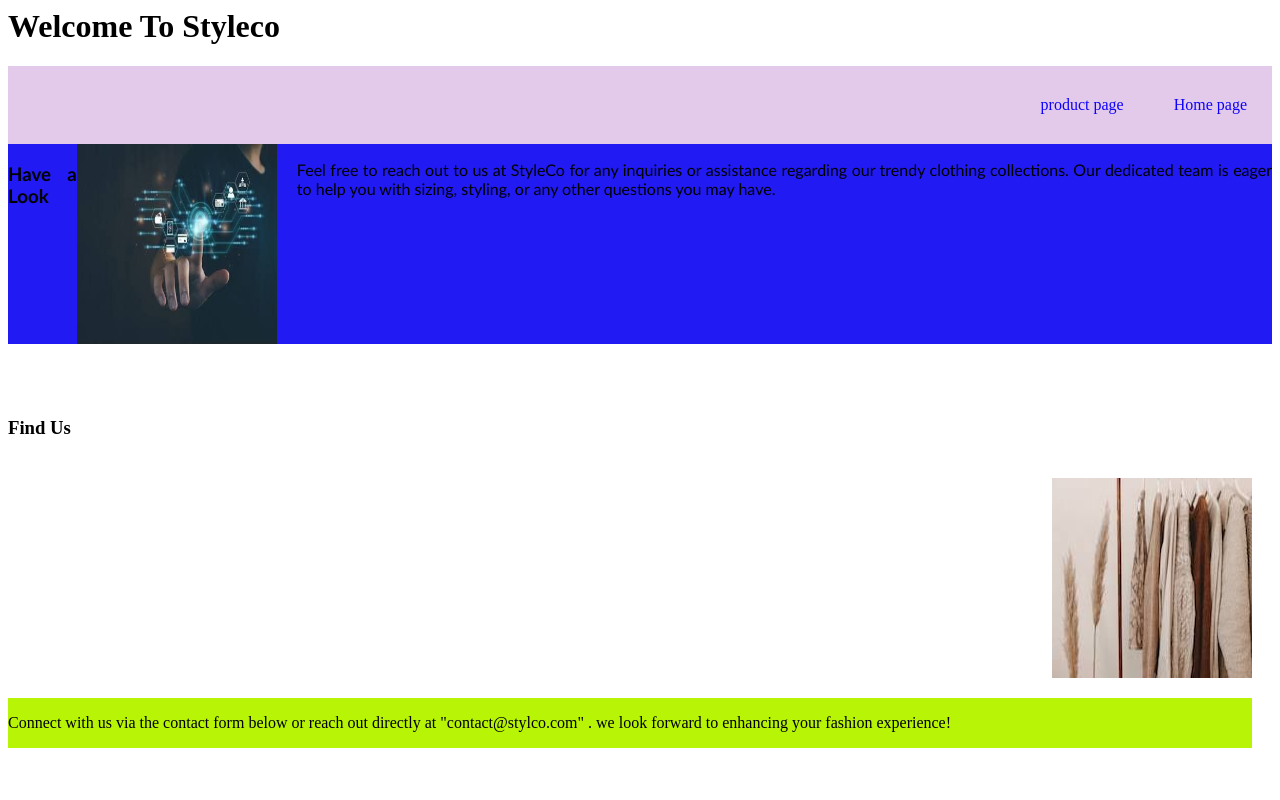
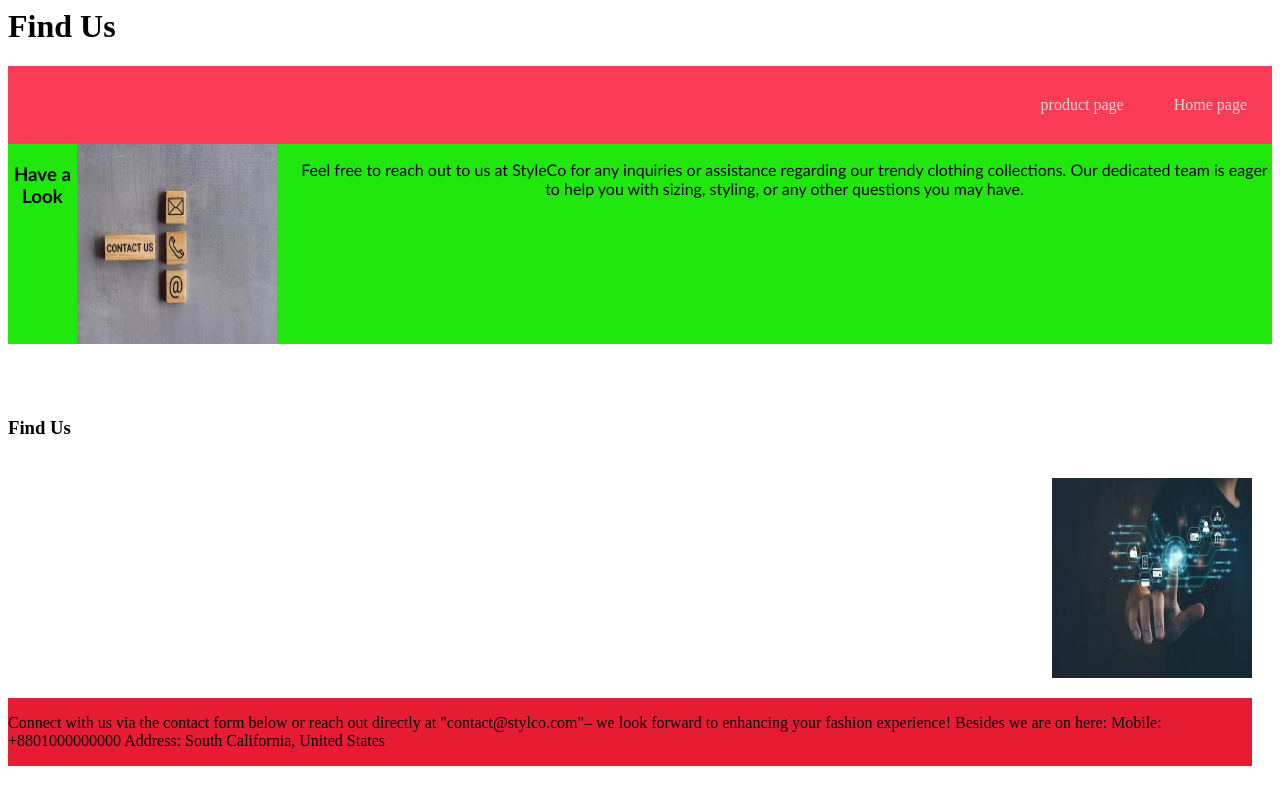
Before and after one commit to Saykafarha/MIdpractical, a plain HTML site: page index3.html in a window 1280 px wide. Drawn offline with Linux system fonts and the light colour scheme.

Commit message:
midpractical

```diff
--- a/index3.html
+++ b/index3.html
@@ -7,7 +7,7 @@
         <link rel="stylesheet" href="style3.css">
     </head>
     <body>
-        <h1>Welcome To Styleco</h1>
+        <h1>Find Us</h1>
         <div class="navbar">
             <a href="index1.html">Home page</a>
             <a href="index2.html">product page</a>
@@ -16,9 +16,9 @@
 
           <div class="content">
           <h3>Have a Look</h3>
-          <a href="https://unsplash.com/s/photos/explore-the-world">
-          <img src="contac2.jpg" alt="HTML5 Icon" width="200px" height="200px" style="margin-right: 20px">
-          </a>
+
+          <img src="contac1.jpg" alt="HTML5 Icon" width="200px" height="200px" style="margin-right: 20px">
+
 
 
           <br> <br> <br>
@@ -30,12 +30,15 @@
         <div class="content2">
             <h3>Find Us</h3>
             <div class="image-container">
-                <a href="https://www.britannica.com/topic/tourism">
-                <img src="styleco2.jpg" alt="hitman image" width="200px" height="200px">
-                </a>
+                  <img src="contac2.jpg" alt="hitman image" width="200px" height="200px">
+
             </div>
             <div class="text-container">
-                <p> Connect with us via the contact form below or reach out directly at "contact@stylco.com" . we look forward to enhancing your fashion experience!</p>
+                <p>Connect with us via the contact form below or reach out directly at "contact@stylco.com"– we look forward to enhancing your fashion experience!
+
+                    Besides we are on here:
+                    Mobile: +8801000000000
+                    Address: South California, United States </p>
 
             </div>
         </div>
--- a/style2.css
+++ b/style2.css
@@ -1,13 +1,13 @@
 .navbar {
     overflow: hidden;
-    background-color: rgb(227, 202, 234);
+    background-color: #faf333df;
   }
 
 
   .navbar a {
     float: right;
     display: block;
-    color: rgb(15, 2, 253);
+    color: rgba(188, 11, 215, 0.833);
     text-align: center;
     padding: 30px 25px;
     text-decoration: none;
@@ -19,7 +19,7 @@
   }
 
   .navbar a:hover {
-    background-color: #d5ff01;
+    background-color: #ab189acf;
     color: rgba(213, 75, 151, 0.052);
   }
   .content{
@@ -27,18 +27,18 @@
     font-size: medium;
     display: flex;
     border: 1px;
-    background-color: rgba(33, 26, 243, 0.996);
+    background-color: rgba(205, 9, 189, 0.541);
     text-align: justify;
 
   }
   .text-container {
     display: grid;
-    background-color:rgb(184, 244, 5);
+    background-color:rgba(229, 16, 229, 0.489);
     margin-right:20px
   }
 
   .image-container {
-    text-align: right;
+    text-align: center;
     margin: 0 auto;
     padding: 20px;
   }
@@ -48,13 +48,13 @@
 
   .red {
     display: flex;
-    padding: 40px;
+    padding: 30px;
   }
 
   .blue{
     display: inline-block;
     width: 450px;
-    margin: 30px;
+    margin: 25px;
   }
 
   .red img {
--- a/style3.css
+++ b/style3.css
@@ -1,13 +1,13 @@
 .navbar {
     overflow: hidden;
-    background-color: rgb(227, 202, 234);
+    background-color: #fa334ef3;
   }
 
 
   .navbar a {
     float: right;
     display: block;
-    color: rgb(15, 2, 253);
+    color: rgba(205, 219, 218, 0.986);
     text-align: center;
     padding: 30px 25px;
     text-decoration: none;
@@ -19,7 +19,7 @@
   }
 
   .navbar a:hover {
-    background-color: #d5ff01;
+    background-color: #f52c2cfa;
     color: rgba(213, 75, 151, 0.052);
   }
   .content{
@@ -27,13 +27,13 @@
     font-size: medium;
     display: flex;
     border: 1px;
-    background-color: rgba(33, 26, 243, 0.996);
-    text-align: justify;
+    background-color: rgba(32, 231, 14, 0.996);
+    text-align: center;
 
   }
   .text-container {
     display: grid;
-    background-color:rgb(184, 244, 5);
+    background-color:rgba(229, 16, 41, 0.949);
     margin-right:20px
   }
 
```
Also changed, not shown: index1.html (+5 -6 lines), index2.html (+2 -4 lines), style1.css (line endings or trailing spaces).
